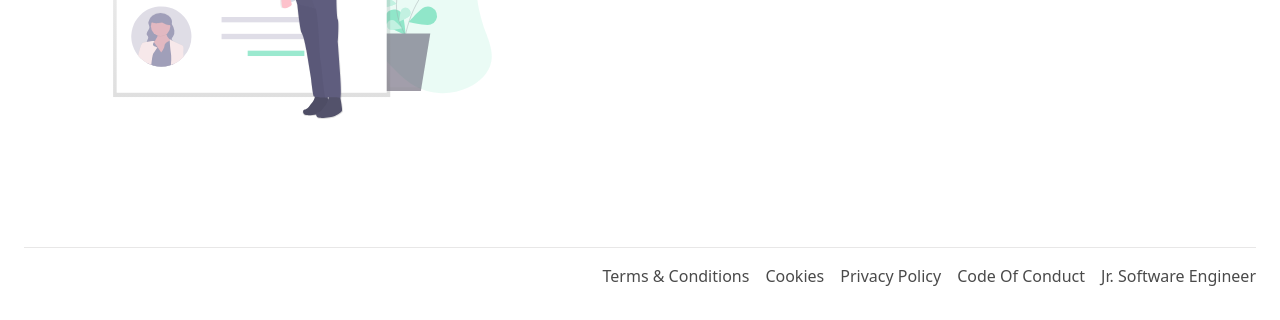
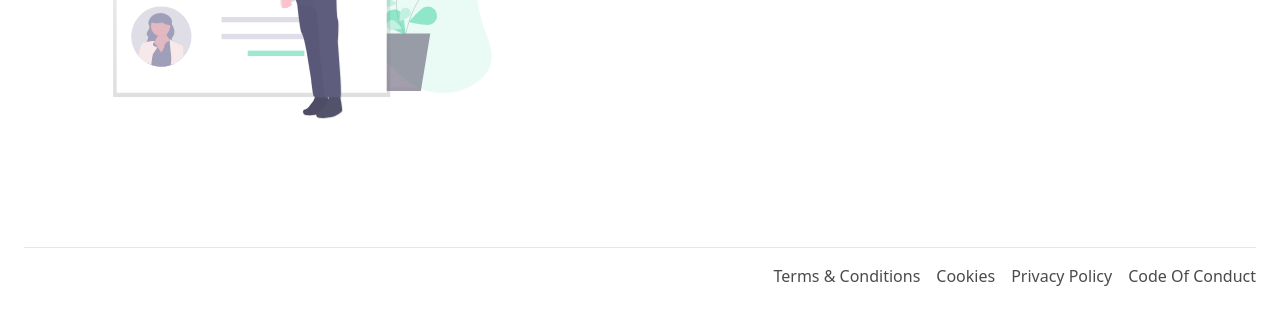
Before and after one commit to Coding-Coach/coding-coach, a Gatsby site: page / in a window 1280 px wide. Shown: the part 2058-2378 px from the top of the page. Built offline with nearby package versions, Linux system fonts and the light colour scheme; Gatsby itself is replaced by a stand-in of ours; a web font is replaced by a local one.

Commit message:
Update index.js

```diff
--- a/src/components/Footer/index.js
+++ b/src/components/Footer/index.js
@@ -14,7 +14,6 @@ export default function Footer() {
             <LinkItem to="/legal/cookies">Cookies</LinkItem>
             <LinkItem to="/legal/privacy">Privacy Policy</LinkItem>
             <LinkItem to="/legal/code-of-conduct">Code Of Conduct</LinkItem>
-            <LinkItem href="https://jooble.org/jobs-junior-software-engineer" target="_blank">Jr. Software Engineer </LinkItem>
           </ul>
         </div>
       </footer>
```
